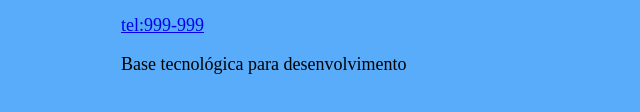
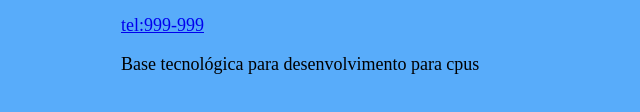
Before and after one commit to brunovt1308/HTML5-AND-CSS3, a plain HTML site: page index.html in a window 1280 px wide. Shown: the part 2690-2802 px from the top of the page, 179-819 px from the left. Drawn offline with Linux system fonts and the light colour scheme.

Commit message:
criando arquivo html

```diff
--- a/index.html
+++ b/index.html
@@ -96,7 +96,7 @@
     </section>
         <footer>
             <p>
-            Base tecnológica para desenvolvimento
+            Base tecnológica para desenvolvimento para cpus
             </p>
     </body>
 
```
Also changed, not shown: contato.html (added).
